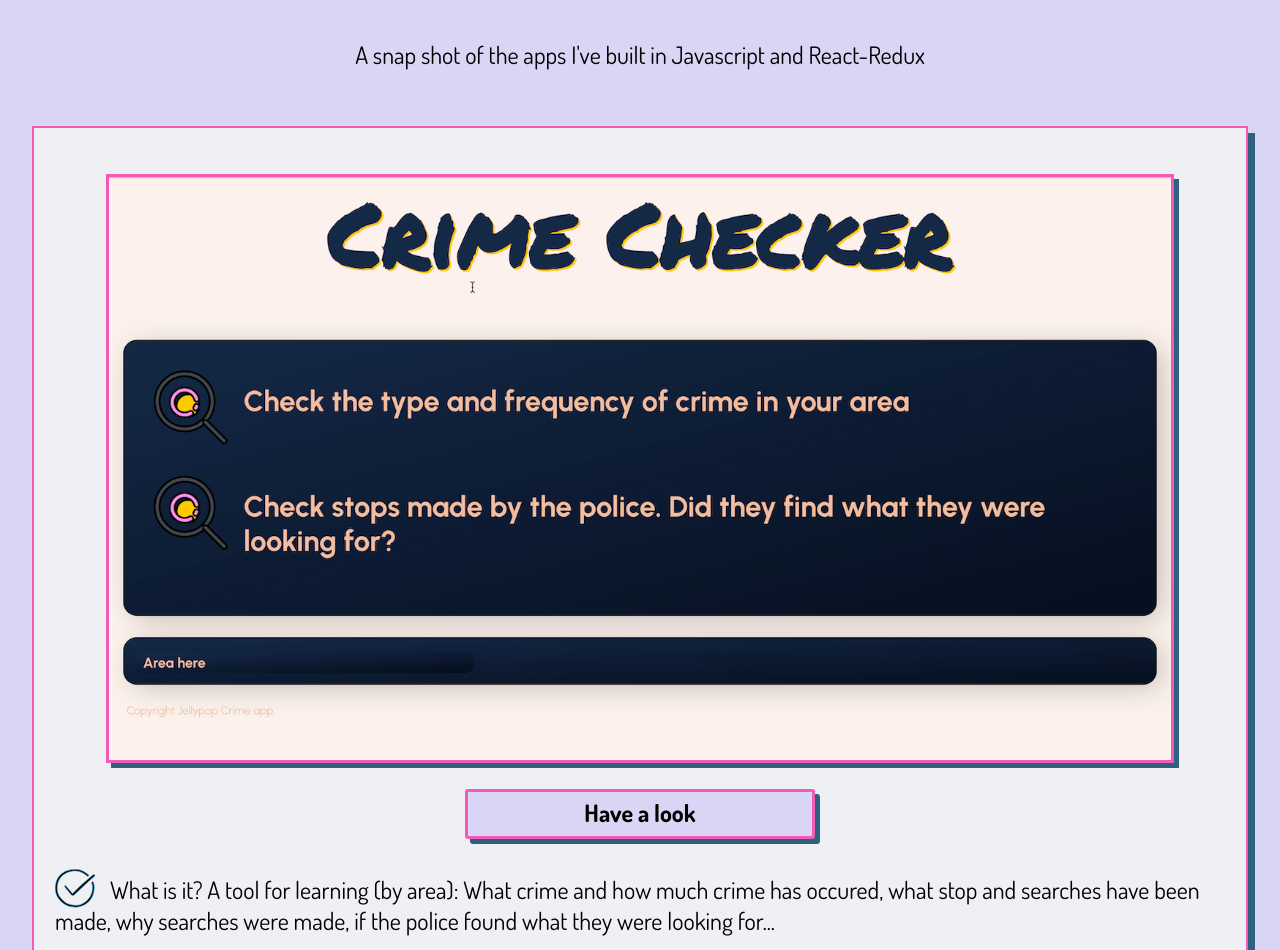
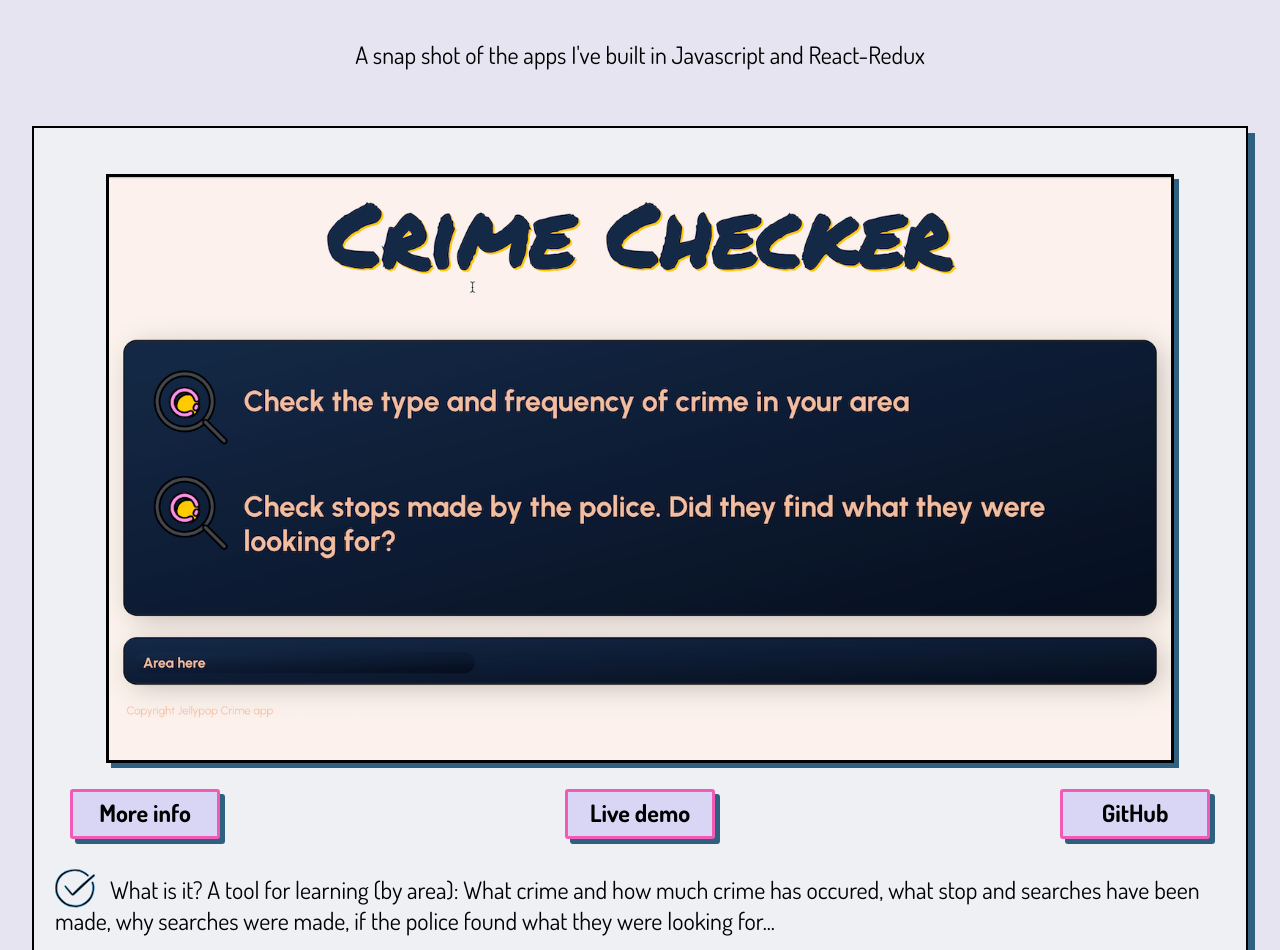
Before and after one commit to Trenchwise/portfolio, a React (Vite) app: page / in a window 1280 px wide. Shown: the part 922-1872 px from the top of the page. Built offline with nearby package versions, Linux system fonts and the light colour scheme; a web font is replaced by a local one.

Commit message:
links added

```diff
--- a/src/App.css
+++ b/src/App.css
@@ -36,6 +36,10 @@ h3 {
 
   /* font-family: "Major Mono Display", monospace; */
   /* font-family: "Dela Gothic One"; */
+}
+
+a {
+  text-decoration: none;
 }
 
 /* #headerContainer {
@@ -328,7 +332,7 @@ a:hover {
 }
 
 .projectsSection {
-  background-color: #d9d5f5;
+  background-color: #e5e4f0;
   border-top: solid;
   border-bottom: solid;
   border-width: 3px;
@@ -343,8 +347,8 @@ a:hover {
   box-shadow: 7px 7px #306080;
   /* box-shadow: 10px 10px rgb(91, 181, 241, 0.4); */
   /* box-shadow: 5px 5px #fee440; */
-
-  border-color: #f15bb5;
+  /* border-color: #f15bb5; */
+  border-color: black;
   background-color: #eff0f3;
   /* height: 750px; */
   padding: 1rem;
@@ -387,8 +391,13 @@ a:hover {
   /* border: #f15bb5 solid; */
 }
 
+.ProjectButtonWrapper {
+  display: flex;
+  justify-content: space-between;
+}
+
 .projectButton {
-  width: 350px;
+  width: 150px;
   height: 50px;
   display: flex;
   font-size: 1.5rem;
@@ -397,7 +406,6 @@ a:hover {
   background-color: #d9d5f5;
   font-family: "Dosis", sans-serif;
   color: black;
-
   border-color: #f15bb5;
   border-width: 3px;
   box-shadow: 5px 5px #306080;
@@ -411,13 +419,8 @@ a:hover {
 }
 
 .projectButton:hover {
-  transition: 0.3s;
+  transition: 0.1s;
   transform: scale(1.15);
-}
-
-.buttonWrapper {
-  display: flex;
-  justify-content: center;
 }
 
 /* .buttonWrapperInner {
@@ -446,7 +449,7 @@ a:hover {
   /* height: 200px;
   width: 200px; */
   object-fit: contain;
-  border: #f15bb5 solid;
+  border: black solid;
   box-shadow: 5px 5px #306080;
   width: 90%;
   height: 100%;
--- a/src/components/Header.jsx
+++ b/src/components/Header.jsx
@@ -9,7 +9,7 @@ const Header = () => {
   return (
     <>
       <div id="headerContainer">
-        <div className="nameTitle">
+        <div className="nameTitle" id="Home">
           <h1>Tanya French</h1>
         </div>
 
@@ -90,15 +90,22 @@ const Header = () => {
                   <ul>
                     <li className="burgerNavItems">
                       {" "}
-                      <a href="#"></a> Work
+                      <a href="#work">Work</a>
+                    </li>
+
+                    <li className="burgerNavItems">
+                      {" "}
+                      <a href="#">About</a>
                     </li>
                     <li className="burgerNavItems">
                       {" "}
-                      <a href="#"></a>Contact
+                      <a href="#">Contact</a>
                     </li>
                     <li className="burgerNavItems">
                       {" "}
-                      <a href="#"></a>About
+                      <a href="https://www.linkedin.com/in/tanya-french-9b66a227/">
+                        LinkedIn
+                      </a>
                     </li>
                   </ul>
                 </div>
--- a/src/components/Intro.jsx
+++ b/src/components/Intro.jsx
@@ -19,6 +19,7 @@ const Intro = () => {
           <div>
             <p>
               Hi I'm Tanya{" "}
+              {/* hand emoji
               <svg
                 width="30px"
                 height="30px"
@@ -106,7 +107,7 @@ const Intro = () => {
                     </path>{" "}
                   </g>{" "}
                 </g>
-              </svg>{" "}
+              </svg>{" "} */}
             </p>
           </div>
           <div>
--- a/src/components/Projects.jsx
+++ b/src/components/Projects.jsx
@@ -5,11 +5,14 @@ import simpsonsPic from "../assets/images/simpsonsPic.png";
 import adobeHomageMobile from "../assets/images/adobeHomageMobile.png";
 import * as FaIcons from "react-icons/fa";
 import blackBlueTick from "../assets/icons/blackBlueTick.svg";
-import Button from "./Button";
+import LiveDemoButton from "./buttons/LiveDemoButton";
+import MoreInfoButton from "./buttons/MoreInfoButton";
+import GitHubButton from "./buttons/GitHubButton";
 
 const Projects = () => {
   return (
     <>
+      <div id="work"></div>
       <section className="projectsSection">
         <h1 id="projectsTitle">Work</h1>
         <p>A snap shot of the apps I've built in Javascript and React-Redux</p>
@@ -19,14 +22,22 @@ const Projects = () => {
           <div className="projectCards">
             {/* <h3>Crime Checker</h3> */}
             <div className="imgCard crimeCheckerCard">
-              <img
-                id="crimeCheckerImage"
-                src={crimeCheckerFullScreen}
-                alt="crimeCheckerpic"
-              />
+              <a href="https://crimechecker.co.uk/">
+                <img
+                  id="crimeCheckerImage"
+                  src={crimeCheckerFullScreen}
+                  alt="crimeCheckerpic"
+                />
+              </a>
             </div>
-
-            <Button />
+            <div className="ProjectButtonWrapper">
+              <MoreInfoButton />
+              <a href="https://crimechecker.co.uk/">
+                {" "}
+                <LiveDemoButton />{" "}
+              </a>
+              <GitHubButton />
+            </div>
 
             <div className="projectDiscription">
               <div>
@@ -61,7 +72,12 @@ const Projects = () => {
             <h3>Simpsons Quote Generator</h3>
             <div className="imgCard">
               <img id="simpsons" src={simpsonsPic} alt="simpsonsPic" />
-              <Button />
+
+              <div className="ProjectButtonWrapper">
+                <MoreInfoButton />
+                <LiveDemoButton />
+                <GitHubButton />
+              </div>
             </div>
             <div className="projectDiscription">
               <p>
@@ -86,7 +102,12 @@ const Projects = () => {
             <h3>Agify</h3>
             <div className="imgCard">
               <img id="agifyImage" src={agifyAppFullScreen} alt="agifyApp" />
-              <Button />
+
+              <div className="ProjectButtonWrapper">
+                <MoreInfoButton />
+                <LiveDemoButton />
+                <GitHubButton />
+              </div>
             </div>
             <div className="projectDiscription">
               <p>
@@ -115,7 +136,11 @@ const Projects = () => {
                 src={adobeHomageMobile}
                 alt="adobeHomagemobilePic"
               />
-              <Button />
+              <div className="ProjectButtonWrapper">
+                <MoreInfoButton />
+                <LiveDemoButton />
+                <GitHubButton />
+              </div>
             </div>
             <div className="projectDiscription">
               <p>
--- /dev/null
+++ b/src/components/buttons/GitHubButton.jsx
@@ -0,0 +1,13 @@
+import React from "react";
+
+const Button = () => {
+  return (
+    <>
+      <div className="buttonWrapper">
+        <button className="projectButton">GitHub</button>
+      </div>
+    </>
+  );
+};
+
+export default Button;
--- /dev/null
+++ b/src/components/buttons/LiveDemoButton.jsx
@@ -0,0 +1,13 @@
+import React from "react";
+
+const Button = () => {
+  return (
+    <>
+      <div className="buttonWrapper">
+        <button className="projectButton">Live demo</button>
+      </div>
+    </>
+  );
+};
+
+export default Button;
--- a/src/components/Button.jsx
+++ b/src/components/buttons/MoreInfoButton.jsx
@@ -4,9 +4,8 @@ const Button = () => {
   return (
     <>
       <div className="buttonWrapper">
-        <button className="projectButton">Have a look</button>
+        <button className="projectButton">More info</button>
       </div>
-      <div className="buttonWrapperInner"></div>
     </>
   );
 };
```
